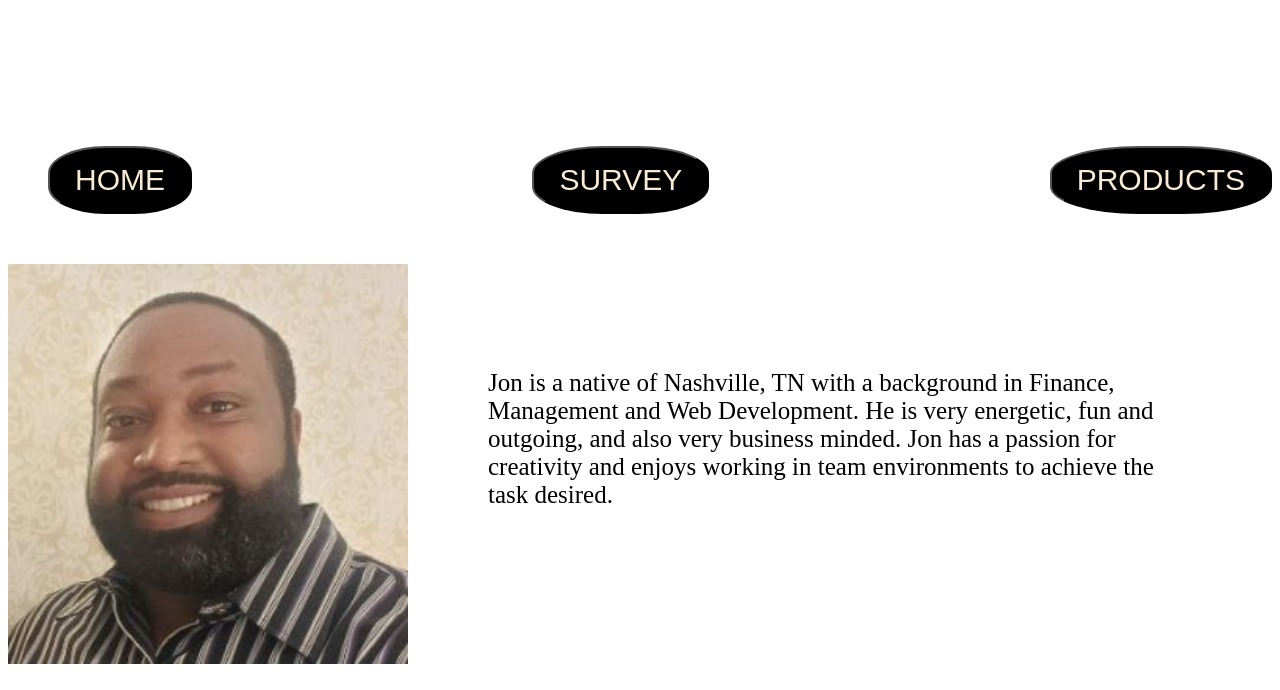
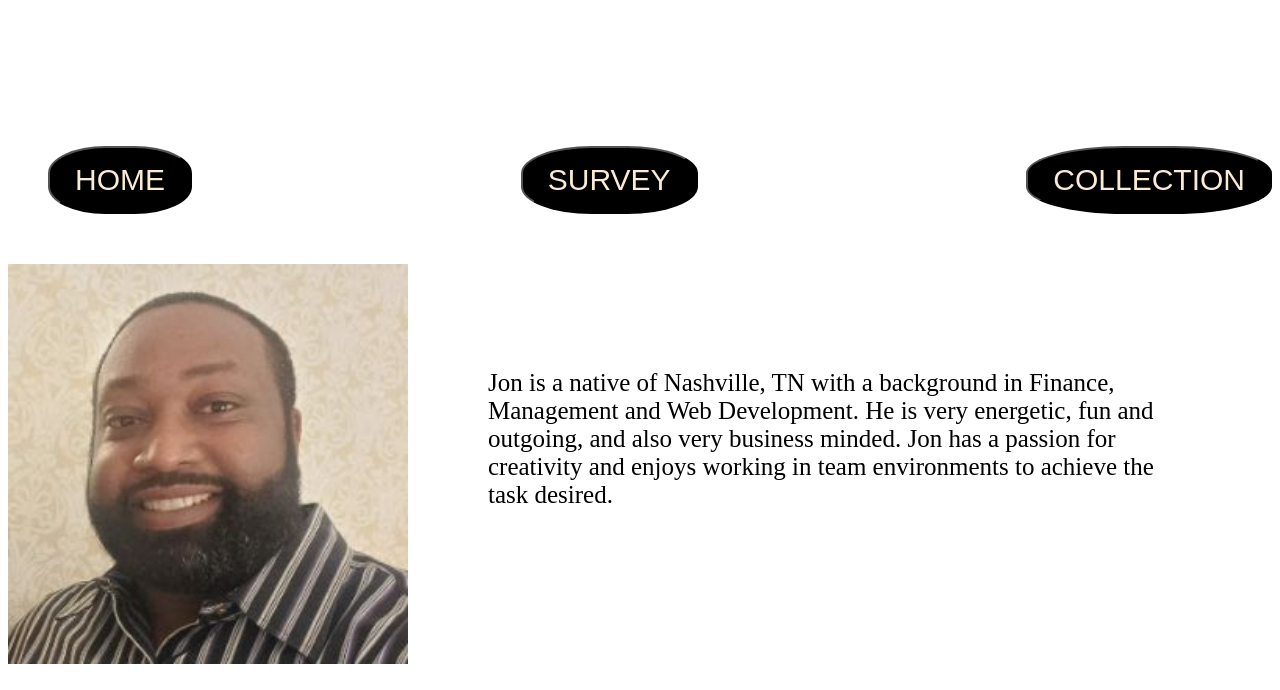
Before and after one commit to CodeX-Team615/sports-page, a plain HTML site: page html/bio.html in a window 1280 px wide. Shown: the top 690 px of the page. Drawn offline with Linux system fonts and the light colour scheme.

Commit message:
update collection button

```diff
--- a/html/bio.html
+++ b/html/bio.html
@@ -13,7 +13,7 @@
         <ol>
           <li><a href="../index.html"><button>HOME</button></a></li>
           <li><a href="../html/survey.html"><button>SURVEY</button></a></li>
-          <li><a href="../html/product.html"><button>PRODUCTS</button></a></li>
+          <li><a href="../html/product.html"><button>COLLECTION</button></a></li>
         </ol>
       </nav>
       <div class="bios">
```
